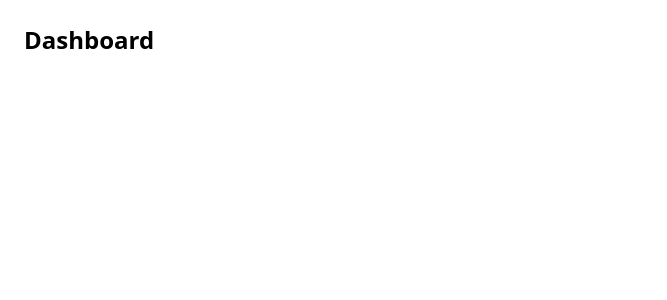
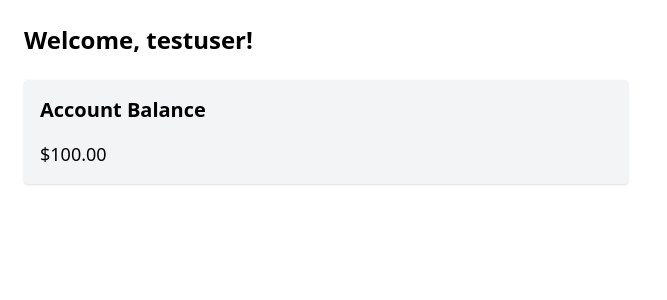
Before and after one commit to Ted-AfroEm/digital-wallet, a React (Vite) app in the folder frontend/: page / in a window 1280 px wide. Both pictures are taken after typing "name@example.com", "Sample123" into the empty fields and a click on the button "Login". Shown: the top 300 px of the page, without its empty margins (0-667 px from the left). Built offline with nearby package versions, Linux system fonts and the light colour scheme.

Commit message:
Handle route if user not authenticated

```diff
--- a/frontend/src/pages/Dashboard.tsx
+++ b/frontend/src/pages/Dashboard.tsx
@@ -1,9 +1,30 @@
-import React from "react";
+import React, { useEffect } from "react";
+import { useAuth } from "../context/AuthContext";
+import { useNavigate } from "react-router-dom";
 
 const Dashboard: React.FC = () => {
+  const { user } = useAuth();
+  const navigate = useNavigate();
+
+  useEffect(() => {
+    if (!user) {
+      navigate("/");
+    }
+  }, [user, navigate]);
+
+  if (!user) return <p>Loading...</p>;
+
   return (
     <div className="p-6">
-      <h1 className="text-2xl font-bold">Dashboard</h1>
+      <header className="flex justify-between items-center mb-6">
+        <h1 className="text-2xl font-bold">Welcome, {user.username}!</h1>
+      </header>
+      <div className="grid grid-cols-1 md:grid-cols-2 gap-6">
+        <div className="p-4 bg-gray-100 rounded shadow">
+          <h2 className="text-xl font-bold mb-4">Account Balance</h2>
+          <p className="text-lg">${user.balance.toFixed(2)}</p>
+        </div>
+      </div>
     </div>
   );
 };
```
